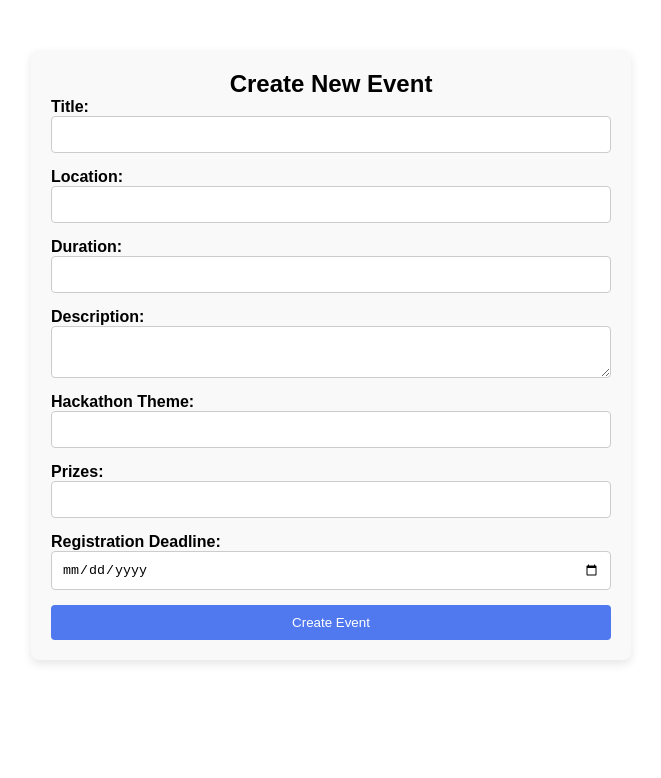
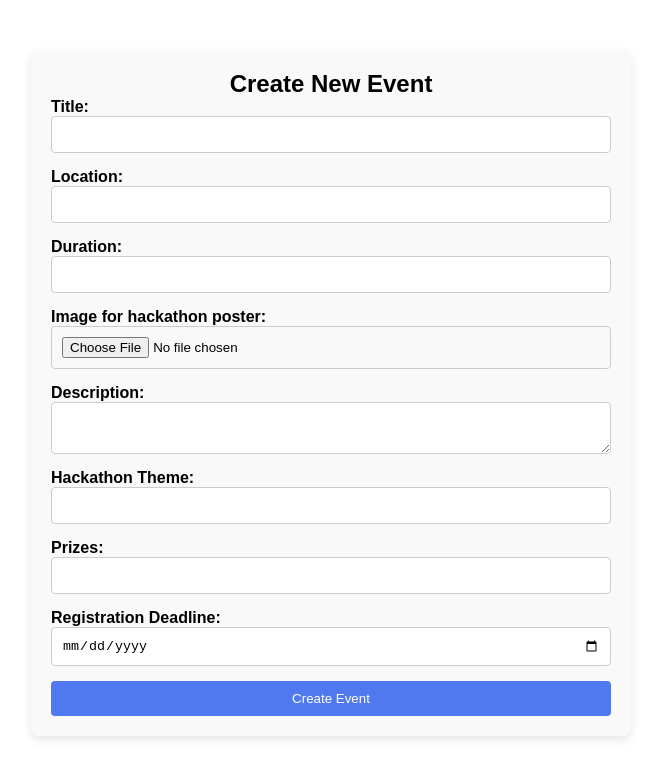
Before and after one commit to daniyarzhalgas/Hack-Camp, a React (Create React App) app: page /administration in a window 1280 px wide. Shown: the top 778 px of the page, without its empty margins (309-970 px from the left). Built offline with nearby package versions, Linux system fonts and the light colour scheme.

Commit message:
add image for hackathon form

```diff
--- a/src/components/Admin/AdminPage.js
+++ b/src/components/Admin/AdminPage.js
@@ -1,9 +1,10 @@
-import React, { useState } from "react";
+import React, {useState} from "react";
 import axios from "axios";
 import './AdminPage.css'
 
 const AdminPage = () => {
     const [event, setEvent] = useState({
+        image: null,
         title: "",
         location: "",
         duration: "",
@@ -12,10 +13,16 @@ const AdminPage = () => {
         prizes: "",
         registrationDeadline: "",
     });
+    const handleImageChange = (e) => {
+        const file = e.target.files[0];
+        if (file) {
+            setEvent((prev) => ({ ...prev, image: file })); // Store file in state
+        }
+    };
 
     const handleChange = (e) => {
-        const { name, value } = e.target;
-        setEvent((prev) => ({ ...prev, [name]: value }));
+        const {name, value} = e.target;
+        setEvent((prev) => ({...prev, [name]: value}));
     };
 
     const handleSubmit = async (e) => {
@@ -24,6 +31,7 @@ const AdminPage = () => {
             const response = await axios.post("http://localhost:8080/hackathon/create", event);
             alert(response.data); // Backend response message
             setEvent({
+                image: null,
                 title: "",
                 location: "",
                 duration: "",
@@ -73,6 +81,12 @@ const AdminPage = () => {
                     />
                 </label>
                 <label>
+                    Image for hackathon poster:
+                    <input type="file" id="eventImage" name="image"
+                           onChange={handleImageChange}
+                           required/>
+                </label>
+                <label>
                     Description:
                     <textarea
                         name="description"
--- a/src/components/Events/EventDetails.js
+++ b/src/components/Events/EventDetails.js
@@ -89,7 +89,7 @@ function EventDetails() {
     // const event = eventyDetails[id-1]; // Retrieve event details using the ID
 
     if (!event) {
-        return <p>Event not found!</p>;
+        return <g1>Event not found!</g1>;
     }
     const sectionStyle = {
         backgroundImage: `url(${eventDetails[id - 1].image})`, // Set the background image
--- a/src/components/Events/EventPage.js
+++ b/src/components/Events/EventPage.js
@@ -13,7 +13,6 @@ const EventPage = ({event, eventDetails, id}) => {
         document.getElementById("info-btn").style.paddingLeft = "50px";
         document.getElementById("info-btn").style.paddingLeft = "50px";
         document.getElementById("info-btn").style.background = "#D7E0FB";
-
 
 
         setView("register"); // Switch to the "Register" view
--- a/src/components/Events/Events.js
+++ b/src/components/Events/Events.js
@@ -7,42 +7,42 @@ import './Events.css';
 function Events() {
     const mockHackathons = [
         {
-            id :1,
+            id: 1,
             title: 'TechStep Almaty',
             location: 'Almaty, Kazakhstan',
             description: 'A hackathon dedicated to the creation of innovative solutions in the field of Smart City and smart technologies for the cities of Kazakhstan.',
             image: '/image1.png',
         },
         {
-            id :2,
+            id: 2,
             title: 'Astana AI & ML Hack',
             location: 'Astana, Kazakhstan',
             description: 'A general hackathon for developers, designers, and product managers to create innovative digital solutions across various categories, including apps, web services, and automation.',
             image: '/image3.png',
         },
         {
-            id :3,
+            id: 3,
             title: 'KazHack',
             location: 'Astana, Kazakhstan',
             description: 'A general hackathon for developers, designers, and product managers to create innovative digital solutions across various categories, including apps, web services, and automation.',
             image: '/image2.png',
         },
         {
-            id :4,
+            id: 4,
             title: 'EcoTechHack',
             location: 'Astana, Kazakhstan',
             description: 'A general hackathon for developers, designers, and product managers to create innovative digital solutions across various categories, including apps, web services, and automation.',
             image: '/image4.png',
         },
         {
-            id :5,
+            id: 5,
             title: 'FinTech Almaty',
             location: 'Astana, Kazakhstan',
             description: 'A general hackathon for developers, designers, and product managers to create innovative digital solutions across various categories, including apps, web services, and automation.',
             image: '/image5.png',
         },
         {
-            id :6,
+            id: 6,
             title: 'Hack4Good Shymkent',
             location: 'Astana, Kazakhstan',
             description: 'A general hackathon for developers, designers, and product managers to create innovative digital solutions across various categories, including apps, web services, and automation.',
@@ -78,9 +78,7 @@ function Events() {
     if (error) {
         return <div className="events"><p>{error}</p></div>;
     }
-
-
-
+    let i = mockHackathons.length;
 
     return (
         <div className="events">
@@ -98,10 +96,10 @@ function Events() {
                     {mockHackathons.map((hackathon, index) => (
                         <EventCard key={index} {...hackathon} />
                     ))}
-                    {hackathons.map((hackathon) => (
 
+                    {hackathons.map((hackathon) => ( // hackathons from back
                         <EventCard
-                            id={Math.random()}
+                            id={i++}
                             {...hackathon}
                             image={hackathon.image || '/image4.png'} // Укажите путь к дефолтному изображению
                         />
```
